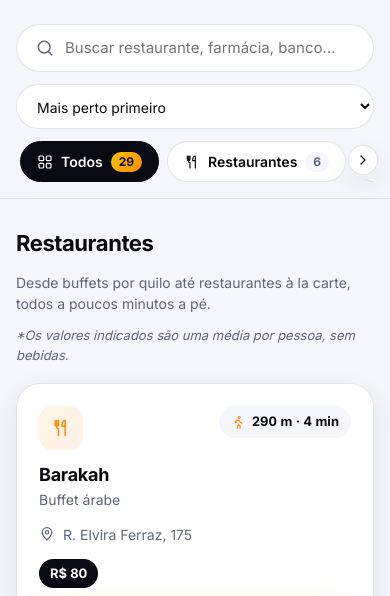
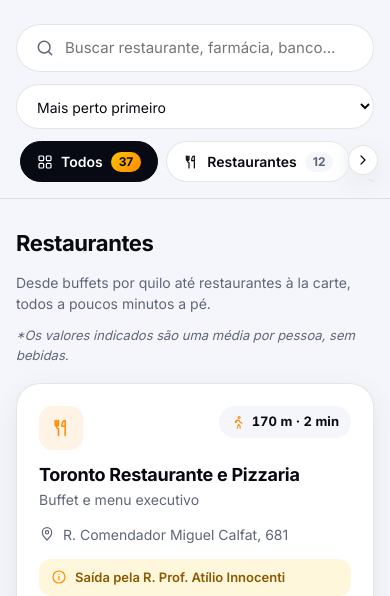
Before and after one commit to davitnh/guia-mobilidade-arista, a plain HTML site: page index.html in a window 390 px wide. Shown: the part 2810-3406 px from the top of the page. Drawn offline with Linux system fonts and the light colour scheme.

Commit message:
Add files via upload

```diff
--- a/data/locais.json
+++ b/data/locais.json
@@ -18,8 +18,7 @@
   },
   "categorias": [
     { "id": "restaurantes", "nome": "Restaurantes", "icone": "restaurante", "descricao": "Desde buffets por quilo até restaurantes à la carte, todos a poucos minutos a pé.", "nota": "Os valores indicados são uma média por pessoa, sem bebidas." },
-    { "id": "cafes", "nome": "Cafés e padarias", "icone": "cafe" },
-    { "id": "mercados", "nome": "Mercados", "icone": "mercado" },
+    { "id": "cafes", "nome": "Cafés e mercados", "icone": "cafe" },
     { "id": "saude", "nome": "Hospitais e pronto-socorro", "icone": "saude", "alerta": "emergencia" },
     { "id": "farmacias", "nome": "Farmácias", "icone": "farmacia", "alerta": "emergencia" },
     { "id": "academias", "nome": "Academias", "icone": "academia" },
@@ -60,21 +59,28 @@
     }
   ],
   "locais": [
+    { "nome": "Toronto Restaurante e Pizzaria", "categoria": "restaurantes", "tipo": "Buffet e menu executivo", "endereco": "R. Comendador Miguel Calfat, 681", "distancia": 170, "tempo": 2, "preco": "R$ 40 a 120", "observacao": "Saída pela R. Prof. Atílio Innocenti" },
+    { "nome": "Madero Burger Quatá", "categoria": "restaurantes", "tipo": "Hambúrguer", "endereco": "R. Quatá, 662", "distancia": 260, "tempo": 4, "preco": "R$ 60 a 80" },
+    { "nome": "Hamburgueria Tradi Itaim", "categoria": "restaurantes", "tipo": "Hambúrguer", "endereco": "R. Prof. Atílio Innocenti, 757", "distancia": 270, "tempo": 2, "preco": "R$ 40 a 60", "observacao": "Saída pela R. Prof. Atílio Innocenti" },
+    { "nome": "Sesame – Grill & Salad", "categoria": "restaurantes", "tipo": "Buffet", "endereco": "R. Clodomiro Amazonas, 1109", "distancia": 400, "tempo": 6, "preco": "R$ 40 a 60" },
+    { "nome": "Sebastião", "categoria": "restaurantes", "tipo": "Buffet", "endereco": "R. Ramos Batista, 276", "distancia": 500, "tempo": 7, "preco": "R$ 40 a 60" },
+    { "nome": "Atílio's", "categoria": "restaurantes", "tipo": "Comida brasileira", "endereco": "R. Prof. Atílio Innocenti, 439", "distancia": 500, "tempo": 7, "preco": "R$ 40 a 60", "observacao": "Saída pela R. Prof. Atílio Innocenti" },
+    { "nome": "McDonald's", "categoria": "restaurantes", "tipo": "Fast-food", "endereco": "Av. Pres. Juscelino Kubitschek, 1201", "distancia": 800, "tempo": 11 },
     { "nome": "Barakah", "categoria": "restaurantes", "tipo": "Buffet árabe", "endereco": "R. Elvira Ferraz, 175", "distancia": 290, "tempo": 4, "preco": "R$ 80" },
     { "nome": "Maremonti", "categoria": "restaurantes", "tipo": "Italiano e pizzas", "endereco": "R. Elvira Ferraz, 250", "distancia": 400, "tempo": 6, "preco": "R$ 95" },
     { "nome": "Tempero da Villa", "categoria": "restaurantes", "tipo": "Buffet por quilo", "endereco": "R. Ramos Batista, 471", "distancia": 500, "tempo": 7, "preco": "R$ 40" },
     { "nome": "Candela Bar e Restaurante", "categoria": "restaurantes", "tipo": "Menu executivo", "endereco": "R. Fidêncio Ramos, 14", "distancia": 550, "tempo": 8, "preco": "R$ 40 a 120", "destaque": "Feijoada às quartas-feiras" },
     { "nome": "Família Geraci", "categoria": "restaurantes", "tipo": "Italiano", "endereco": "R. Fidêncio Ramos, 69", "distancia": 600, "tempo": 9, "preco": "R$ 60 a 160" },
-    { "nome": "Ave Maria", "categoria": "restaurantes", "tipo": "Buffet por quilo", "endereco": "R. Min. Jesuíno Cardoso, 381", "distancia": 750, "tempo": 10, "preco": "R$ 40 a 60" },
 
+    { "nome": "Mercadinho do prédio", "categoria": "cafes", "tipo": "Conveniência", "endereco": "Piso -1", "noPredio": true, "distancia": 0, "tempo": 0, "observacao": "Desça até o térreo e pegue o elevador em frente à recepção" },
     { "nome": "Sterna Café", "categoria": "cafes", "tipo": "Café da manhã e lanches", "endereco": "Av. Brig. Faria Lima, 4440", "distancia": 240, "tempo": 4, "destaque": "Em frente ao edifício, do outro lado da avenida" },
-    { "nome": "Panificadora Santa Olímpia", "categoria": "cafes", "tipo": "Padaria", "endereco": "R. Casa do Ator, 682", "distancia": 300, "tempo": 5 },
+    { "nome": "Padaria Styllos", "categoria": "cafes", "tipo": "Café da manhã, almoço e lanches", "endereco": "R. Clodomiro Amazonas, 1149", "distancia": 350, "tempo": 5 },
+    { "nome": "Oba Hortifruti", "categoria": "cafes", "tipo": "Hortifrúti e mercearia", "endereco": "R. Clodomiro Amazonas, 1132", "distancia": 400, "tempo": 5 },
+    { "nome": "Cacau Show", "categoria": "cafes", "tipo": "Chocolates e presentes", "endereco": "R. Clodomiro Amazonas, 1080", "distancia": 450, "tempo": 6 },
     { "nome": "Raus Café", "categoria": "cafes", "tipo": "Cafés especiais", "endereco": "Av. Brig. Faria Lima, 3729", "distancia": 450, "tempo": 6 },
     { "nome": "Ça-Va Bistrô e Café", "categoria": "cafes", "tipo": "Café e brunch", "endereco": "Av. Brig. Faria Lima, 4055", "distancia": 500, "tempo": 7 },
-
-    { "nome": "Natural da Terra", "categoria": "mercados", "tipo": "Hortifrúti e mercearia", "endereco": "Av. Hélio Pellegrino, 531", "distancia": 240, "tempo": 4 },
-    { "nome": "Carrefour Express", "categoria": "mercados", "tipo": "Supermercado", "endereco": "R. Gomes de Carvalho, 784", "distancia": 500, "tempo": 7 },
-    { "nome": "Pão de Açúcar", "categoria": "mercados", "tipo": "Supermercado", "endereco": "R. Clodomiro Amazonas, 955", "distancia": 600, "tempo": 8 },
+    { "nome": "Carrefour Express", "categoria": "cafes", "tipo": "Supermercado", "endereco": "R. Gomes de Carvalho, 784", "distancia": 500, "tempo": 7 },
+    { "nome": "Pão de Açúcar", "categoria": "cafes", "tipo": "Supermercado", "endereco": "R. Clodomiro Amazonas, 955", "distancia": 600, "tempo": 8 },
 
     { "nome": "Hospital São Luiz Itaim", "categoria": "saude", "tipo": "Rede D'Or", "endereco": "R. Dr. Alceu de Campos Rodrigues, 143", "distancia": 1100, "tempo": 15, "telefone": "(11) 3040-1100" },
     { "nome": "Pronto-Socorro Santa Paula", "categoria": "saude", "tipo": "Pronto-socorro", "endereco": "Av. Santo Amaro, 2468", "distancia": 1700, "tempo": 23, "telefone": "(11) 4020-0057" },
--- a/index.html
+++ b/index.html
@@ -231,6 +231,13 @@
   .tag { font-size: 13px; font-weight: 700; padding: 5px 11px; border-radius: 999px; background: var(--night); color: #fff; }
   .tag.hl { background: rgba(255,196,0,.18); color: #8a5a00; }
   .card .btn { margin-top: auto; width: 100%; padding: 12px 18px; }
+  .obs { display: flex; gap: 8px; align-items: flex-start; font-size: 13px; font-weight: 600; color: #8a5a00; background: rgba(255,196,0,.14); border-radius: 12px; padding: 9px 12px; }
+  .obs svg { width: 16px; height: 16px; margin-top: 1px; color: var(--orange); }
+  .walk.inhouse { background: var(--brand-grad); color: #0a0a0a; }
+  .walk.inhouse svg { color: #0a0a0a; }
+  .card-inhouse { border-color: rgba(255,138,0,.45); }
+  .btn-static { background: var(--night); color: #fff; cursor: default; }
+  .btn-static:hover { transform: none; }
   .empty { text-align: center; padding: 64px 24px; color: var(--muted); border: 1px dashed var(--line); border-radius: var(--radius-lg); background: var(--paper); }
   .empty strong { display: block; color: var(--ink); font-size: 18px; margin-bottom: 6px; }
 
@@ -240,6 +247,8 @@
   .foot-cta { position: relative; display: flex; justify-content: space-between; align-items: center; gap: 28px; flex-wrap: wrap; padding: 36px; border-radius: var(--radius-xl); background: rgba(255,255,255,.05); border: 1px solid rgba(255,255,255,.1); }
   .foot-cta h3 { font-size: clamp(22px, 3vw, 30px); letter-spacing: -.02em; line-height: 1.2; }
   .foot-cta p { color: rgba(255,255,255,.64); margin-top: 6px; }
+  .mail-link { color: var(--amber); font-weight: 700; text-decoration: underline; text-underline-offset: 3px; word-break: break-all; }
+  .mail-link:hover { color: var(--orange); }
   .foot-bottom { position: relative; display: flex; justify-content: space-between; align-items: center; gap: 16px; flex-wrap: wrap; margin-top: 48px; padding-top: 24px; border-top: 1px solid rgba(255,255,255,.1); color: rgba(255,255,255,.64); font-size: 14px; }
 
   .to-top { position: fixed; right: 20px; bottom: 20px; width: 48px; height: 48px; border-radius: 50%; background: var(--brand-grad); color: #0a0a0a; display: grid; place-items: center; box-shadow: 0 10px 30px rgba(255,138,0,.35); opacity: 0; pointer-events: none; transform: translateY(10px); transition: all .3s var(--ease); z-index: 30; }
@@ -369,10 +378,12 @@
     <div class="foot-cta">
       <div>
         <h3>Conhece algum lugar que poderia fazer parte deste guia?</h3>
-        <p>Compartilhe sua sugestão com o time de Marketing.</p>
+        <p>Compartilhe sua sugestão com o time de Marketing pelo e-mail
+          <a class="mail-link" href="mailto:marketing@arista.com.br?subject=Sugest%C3%A3o%20para%20o%20Guia%20Faria%20Lima%204509">marketing@arista.com.br</a>.</p>
       </div>
-      <a href="#topo" class="btn btn-brand">Voltar ao topo
-        <svg class="i" viewBox="0 0 24 24"><path d="M12 19V5M6 11l6-6 6 6"/></svg></a>
+      <a href="mailto:marketing@arista.com.br?subject=Sugest%C3%A3o%20para%20o%20Guia%20Faria%20Lima%204509" class="btn btn-brand">
+        <svg class="i" viewBox="0 0 24 24"><rect x="3" y="5" width="18" height="14" rx="2"/><path d="m3 7 9 6 9-6"/></svg>
+        Enviar sugestão</a>
     </div>
     <div class="foot-bottom">
       <span>© Arista · Ecossistema de Soluções Tecnológicas</span>
@@ -405,6 +416,7 @@
     pin: '<path d="M12 21s-7-6.2-7-11.5a7 7 0 0 1 14 0C19 14.8 12 21 12 21z"/><circle cx="12" cy="9.5" r="2.5"/>',
     phone: '<path d="M5 4h4l2 5-2.5 1.5a11 11 0 0 0 5 5L15 13l5 2v4a2 2 0 0 1-2 2A16 16 0 0 1 3 6a2 2 0 0 1 2-2"/>',
     route: '<circle cx="6" cy="19" r="2"/><circle cx="18" cy="5" r="2"/><path d="M8 19h8.5a3.5 3.5 0 0 0 0-7h-9a3.5 3.5 0 0 1 0-7H16"/>',
+    building: '<path d="M3 21h18M5 21V7l7-4 7 4v14M9 21v-6h6v6M9 10h.01M15 10h.01"/>',
     info: '<circle cx="12" cy="12" r="9"/><path d="M12 11v5M12 8h.01"/>',
     alert: '<path d="M12 3 2 20h20L12 3z"/><path d="M12 10v4M12 17h.01"/>',
     all: '<rect x="3" y="3" width="7" height="7" rx="1.5"/><rect x="14" y="3" width="7" height="7" rx="1.5"/><rect x="3" y="14" width="7" height="7" rx="1.5"/><rect x="14" y="14" width="7" height="7" rx="1.5"/>'
@@ -494,11 +506,19 @@
     if (l.destaque) tags.push(`<span class="tag hl">★ ${esc(l.destaque)}</span>`);
     const tel = l.telefone
       ? `<div>${icon('phone')}<a href="tel:+55${esc(l.telefone.replace(/\D/g, ''))}">${esc(l.telefone)}</a></div>` : '';
+    const obs = l.observacao ? `<div class="obs">${icon('info')}<span>${esc(l.observacao)}</span></div>` : '';
     const destino = l.enderecoRota || `${l.nome}, ${l.endereco}, São Paulo - SP`;
-    return `<article class="card" style="animation-delay:${Math.min(idx, 12) * 35}ms">
+    const badge = l.noPredio
+      ? `<span class="walk inhouse">${icon('building')}No prédio</span>`
+      : `<span class="walk">${icon('walk')}${fmtDist(l.distancia)} · ${l.tempo} min</span>`;
+    const acao = l.noPredio
+      ? `<div class="btn btn-static">${icon('building')} Aqui no edifício</div>`
+      : `<a class="btn btn-brand" href="${esc(rotaUrl(destino, 'walking'))}" target="_blank" rel="noopener"
+         aria-label="Checar rota até ${esc(l.nome)} no Google Maps">${icon('route')} Checar rota</a>`;
+    return `<article class="card${l.noPredio ? ' card-inhouse' : ''}" style="animation-delay:${Math.min(idx, 12) * 35}ms">
       <div class="card-top">
         <div class="c-icon">${icon(cat ? cat.icone : 'pin')}</div>
-        <span class="walk">${icon('walk')}${fmtDist(l.distancia)} · ${l.tempo} min</span>
+        ${badge}
       </div>
       <div>
         <h4>${esc(l.nome)}</h4>
@@ -508,9 +528,9 @@
         <div>${icon('pin')}<span>${esc(l.endereco)}</span></div>
         ${tel}
       </div>
+      ${obs}
       ${tags.length ? `<div class="tags">${tags.join('')}</div>` : ''}
-      <a class="btn btn-brand" href="${esc(rotaUrl(destino, 'walking'))}" target="_blank" rel="noopener"
-         aria-label="Checar rota até ${esc(l.nome)} no Google Maps">${icon('route')} Checar rota</a>
+      ${acao}
     </article>`;
   }
 
@@ -519,7 +539,7 @@
     const q = norm(state.busca.trim());
     let itens = DATA.locais.filter(l =>
       (state.categoria === 'todos' || l.categoria === state.categoria) &&
-      (!q || norm([l.nome, l.tipo, l.endereco, l.destaque || ''].join(' ')).includes(q))
+      (!q || norm([l.nome, l.tipo, l.endereco, l.destaque || '', l.observacao || ''].join(' ')).includes(q))
     );
     itens.sort(state.ordem === 'nome'
       ? (a, b) => a.nome.localeCompare(b.nome, 'pt-BR')
```
